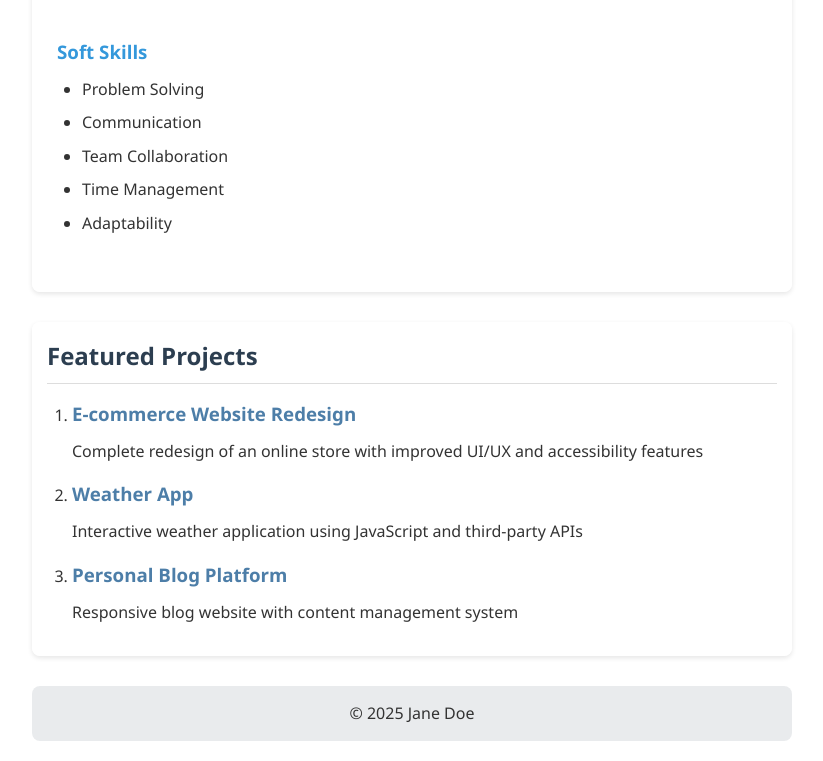
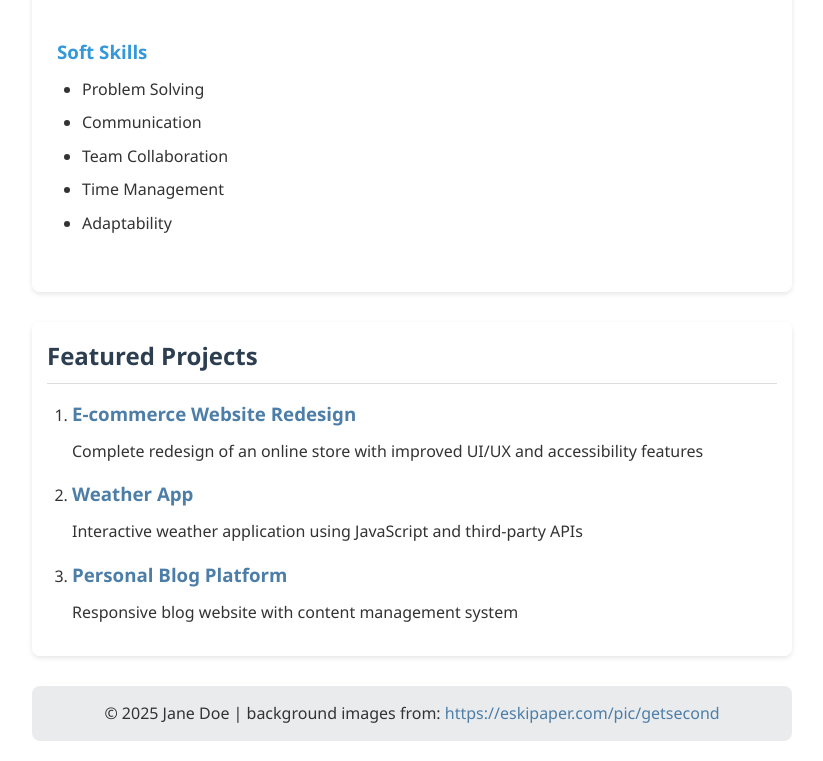
Before and after one commit to ayethuzarUO/110-s25-project2-demo1, a plain HTML site: page index.html in a window 1280 px wide. Shown: the part 1110-1871 px from the top of the page, without its empty margins (228-1051 px from the left). Drawn offline with Linux system fonts and the light colour scheme.

Commit message:
updated footer

```diff
--- a/index.html
+++ b/index.html
@@ -80,7 +80,7 @@
     </section>
 
     <footer>
-        <p>&copy; 2025 Jane Doe</p>
+        <p>&copy; 2025 Jane Doe | background images from: <a href="https://eskipaper.com/pic/getsecond">https://eskipaper.com/pic/getsecond</a></p>
     </footer>
 </body>
 </html>
```
